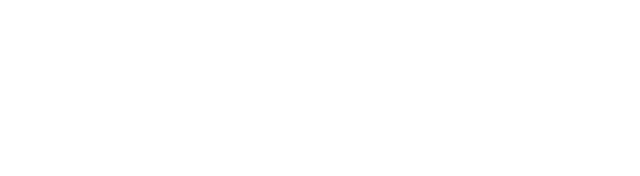
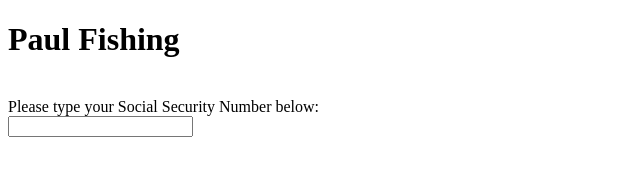
Before and after one commit to simonfong6/cse-100-fishing, a plain HTML site: page index.html in a window 1280 px wide. Shown: the whole page, without its empty margins (0-640 px from the left). Drawn offline with Linux system fonts and the light colour scheme.

Commit message:
changes real

```diff
--- a/index.html
+++ b/index.html
@@ -5,5 +5,7 @@
 </head>
 
 <body>
-
+  <h1>Paul Fishing</h1><br/>
+  Please type your Social Security Number below: <br/>
+  <input type="number" />
 </body>
```
